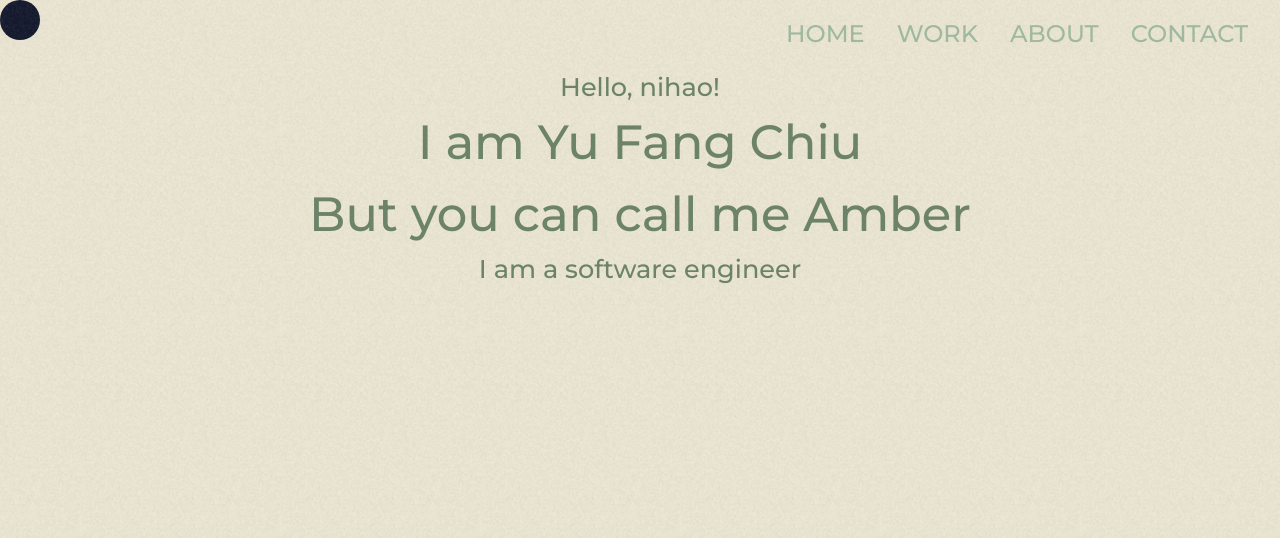
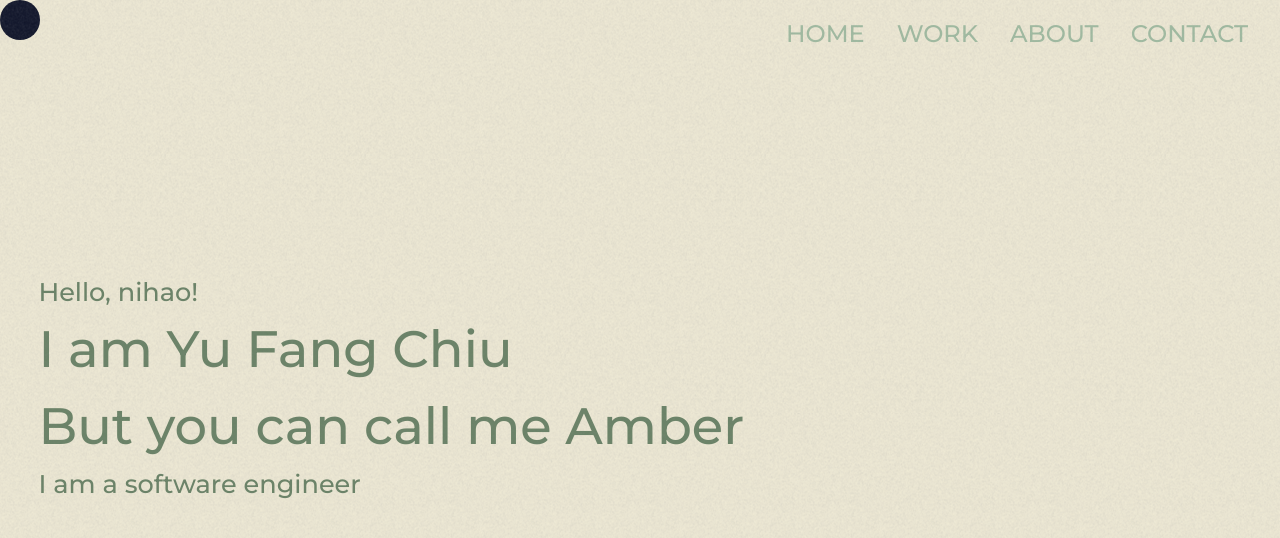
Before and after one commit to amberyufangchiu/nextjs-app-directory, a Next.js app: page / in a window 1280 px wide. Shown: the top 538 px of the page. Built offline with nearby package versions, Linux system fonts and the light colour scheme.

Commit message:
style(*) modify style

```diff
--- a/app/components/header.scss
+++ b/app/components/header.scss
@@ -1,16 +1,18 @@
 .header {
   display: flex;
   flex-direction: column;
-  align-items: center;
+  align-items: flex-start;
   justify-content: center;
   width: 100%;
+  height: 80%;
+  color: #6a8366;
+  margin-left: 3vw;
 
-  color: #6a8366;
   h1 {
-    font-size: 3rem;
+    font-size: 4vw;
   }
 
   h2 {
-    font-size: 1.6rem;
+    font-size: 2vw;
   }
 }
```
